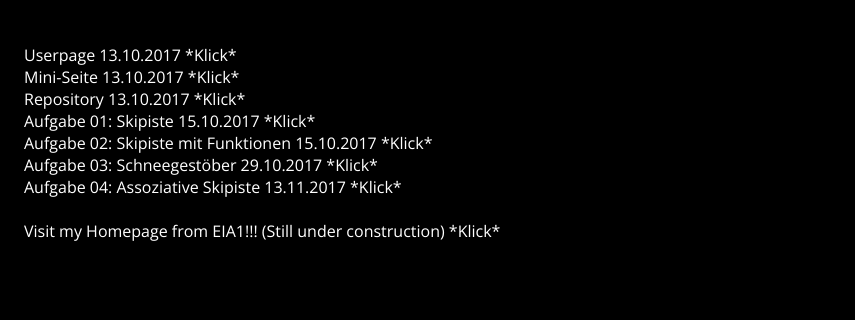
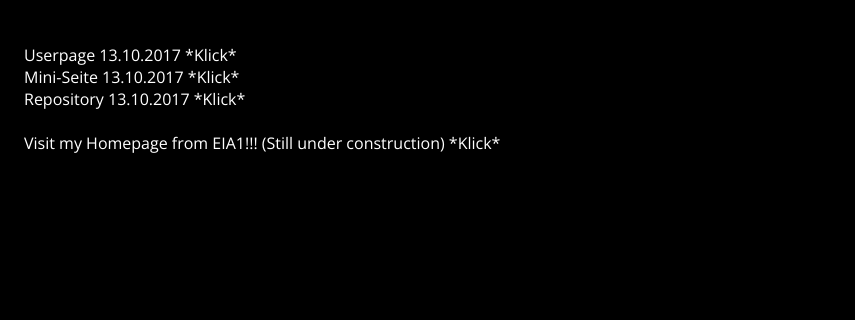
Before and after one commit to seyfrieo/EIA2, a plain HTML site: page Userpage.html in a window 1280 px wide. Shown: the part 1099-1419 px from the top of the page, 0-855 px from the left. Drawn offline with nearby package versions, Linux system fonts and the light colour scheme.

Commit message:
Update Userpage.html

```diff
--- a/Userpage.html
+++ b/Userpage.html
@@ -64,10 +64,6 @@
 <a class="linksarbeiten" href="https://github.com/seyfrieo/EIA2" target="_blank">Userpage 13.10.2017 *Klick*</a></br>
 <a class="linksarbeiten" href="https://seyfrieo.github.io/EIA2/index.html" target="_blank">Mini-Seite 13.10.2017 *Klick*<a></br>
 <a class="linksarbeiten" href="https://github.com/seyfrieo/EIA2" target="_blank">Repository 13.10.2017 *Klick*</a></br>
-<a class="linksarbeiten" href="https://seyfrieo.github.io/EIA2/Skipiste.html" target="_blank">Aufgabe 01: Skipiste 15.10.2017 *Klick*</a></br>
-<a class="linksarbeiten" href="https://seyfrieo.github.io/EIA2/SkiAni.html" target="_blank">Aufgabe 02: Skipiste mit Funktionen 15.10.2017 *Klick*</a></br>
-<a class="linksarbeiten" href="https://seyfrieo.github.io/EIA2/SkiThree.html" target="_blank">Aufgabe 03: Schneegestöber 29.10.2017 *Klick*</a></br>
-<a class="linksarbeiten" href="https://seyfrieo.github.io/EIA2/Aufgabe 4.2/SkiFourV2.html" target="_blank">Aufgabe 04: Assoziative Skipiste 13.11.2017 *Klick*</a></br>
 
 </br>
 <a class="linksarbeiten" href="https://sftp.hs-furtwangen.de/~seyfrieo/EIA1/WebsiteMarkIII/home.html" target="_blank">Visit my Homepage from EIA1!!! (Still under construction) *Klick*</a></br>
```
